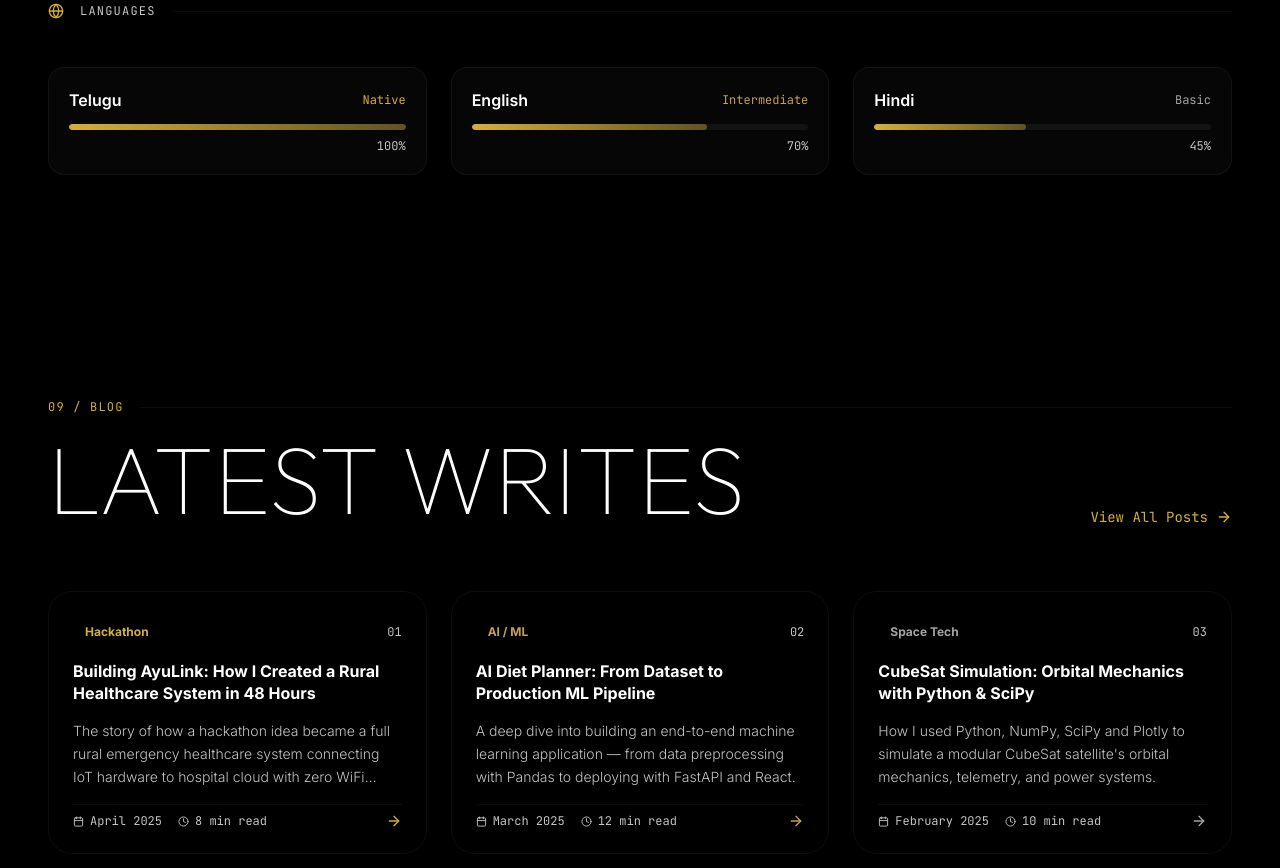
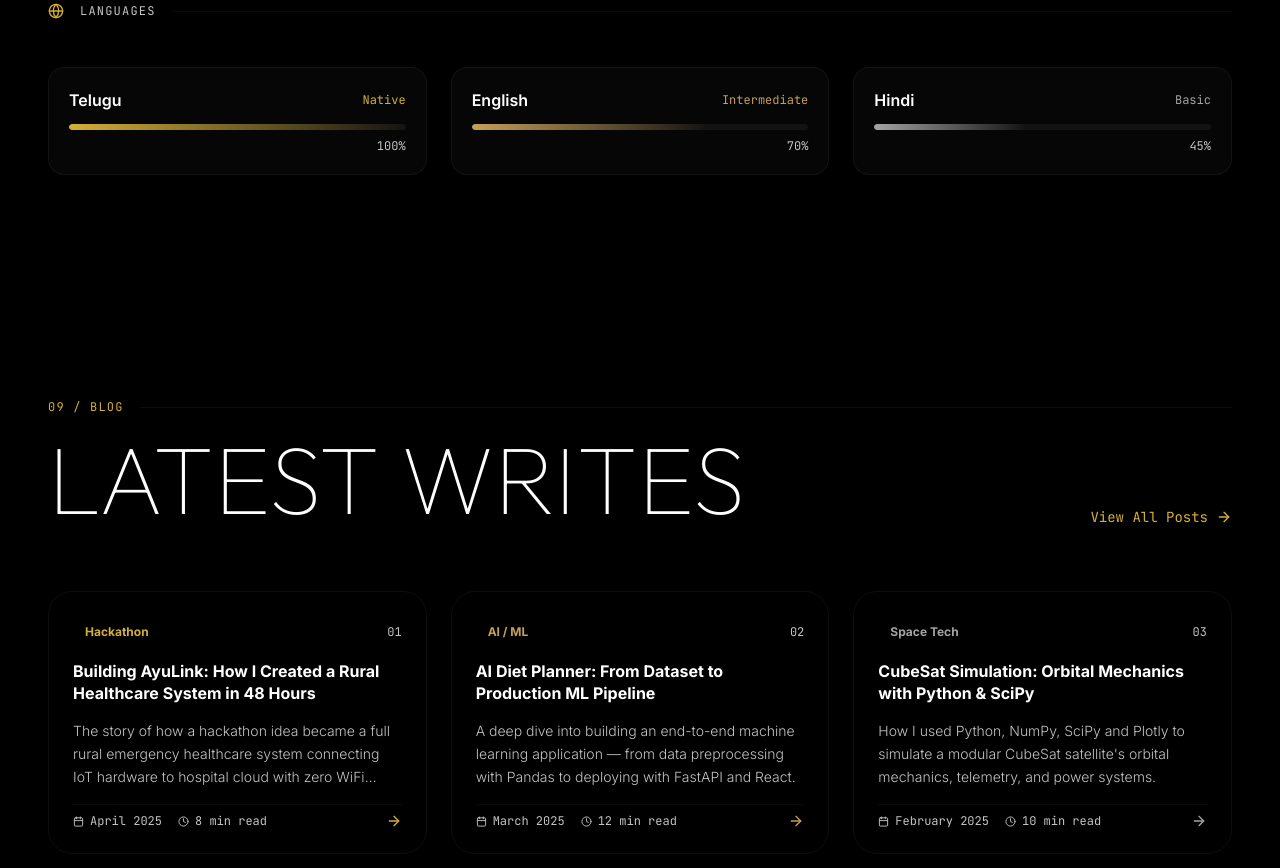
Before and after one commit to ajithpulloju/portfolio, a Next.js app: page / in a window 1280 px wide. Shown: the part 8220-9088 px from the top of the page. Built offline with nearby package versions, Linux system fonts and the light colour scheme; no server answers.

Commit message:
Fix language progress bar colors

```diff
--- a/components/ExperienceSection.tsx
+++ b/components/ExperienceSection.tsx
@@ -165,7 +165,7 @@ export default function ExperienceSection() {
                   className="h-full rounded-full"
                   style={{
                     width: `${lang.proficiency}%`,
-                    background: `linear-gradient(90deg, var(--accent-orange), rgba(212, 175, 55, 0.4))`,
+                    background: `linear-gradient(90deg, ${lang.color}, transparent)`,
                     originX: 0
                   }}
                 />
```
